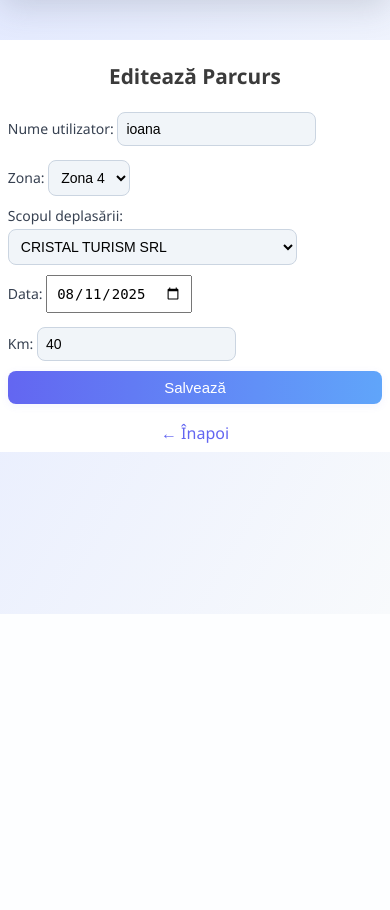
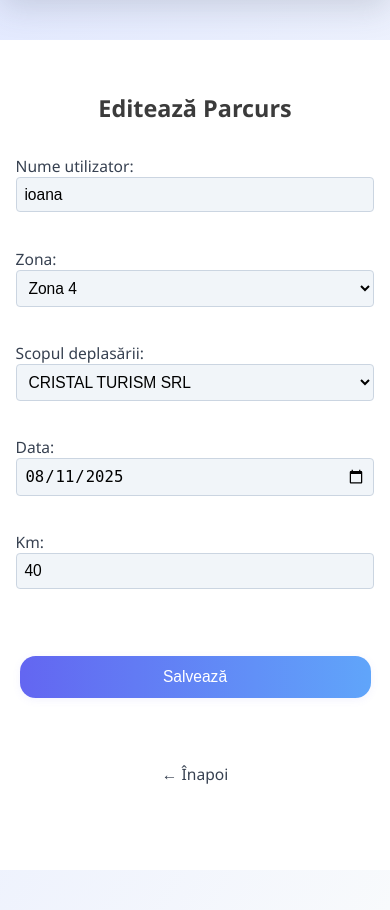
Before and after one commit to ioanadicu/FoaieParcurs, a Flask app: page /edit/3 in a window 390 px wide. Shown: the part 230-1140 px from the top of the page. Before the commit the page ends 844 px from the top, so only its background shows below. Run offline with Flask 3, Linux system fonts and the light colour scheme; a user stored in the database is signed in; data comes from the database, SQL or seed files in the repository; both versions use the stored data as it was after the commit.

Commit message:
feat: enhance edit page UI for phone use

```diff
--- a/app.py
+++ b/app.py
@@ -282,4 +282,4 @@ def reset_password(token):
     return render_template('reset.html', email=email)
 
 if __name__ == '__main__':
-    app.run(debug=False, host='0.0.0.0')
+    app.run(debug=True, host='0.0.0.0')
--- a/templates/edit.html
+++ b/templates/edit.html
@@ -29,11 +29,20 @@
             gap: 16px;
             margin-bottom: 18px;
         }
+        .form-row {
+            display: flex;
+            flex-direction: column;
+            width: 100%;
+            gap: 0;
+            margin-bottom: 0;
+        }
         label {
             font-size: 15px;
             color: #374151;
+            width: 100%;
+            margin-bottom: 0;
         }
-        input[type="text"], input[type="number"], select {
+        input[type="text"], input[type="number"], select, input[type="date"] {
             padding: 8px 12px;
             border: 1px solid #cbd5e1;
             border-radius: 8px;
@@ -41,8 +50,11 @@
             margin-top: 4px;
             background: #f1f5f9;
             transition: border 0.2s;
+            width: 100%;
+            box-sizing: border-box;
+            margin-bottom: 0;
         }
-        input[type="text"]:focus, input[type="number"]:focus, select:focus {
+        input[type="text"]:focus, input[type="number"]:focus, select:focus, input[type="date"]:focus {
             border: 1.5px solid #6366f1;
             outline: none;
         }
@@ -57,9 +69,38 @@
             cursor: pointer;
             box-shadow: 0 2px 8px rgba(99,102,241,0.08);
             transition: background 0.2s;
+            min-width: 140px;
+            display: inline-block;
+            margin-top: 16px;
         }
         button[type="submit"]:hover {
             background: linear-gradient(90deg, #4338ca 0%, #2563eb 100%);
+        }
+        .back-btn-wrapper {
+            width: 100%;
+            display: flex;
+            justify-content: center;
+            margin-top: 8px;
+        }
+        .back-btn {
+            display: inline-block;
+            min-width: unset;
+            font-size: 16px;
+            padding: 0;
+            border-radius: 0;
+            background: none;
+            color: #374151;
+            text-align: center;
+            font-weight: 500;
+            box-shadow: none;
+            transition: color 0.2s;
+            border: none;
+            text-decoration: none;
+            margin-bottom: 8px;
+        }
+        .back-btn:hover {
+            color: #6366f1;
+            background: none;
         }
         a {
             color: #6366f1;
@@ -73,29 +114,59 @@
         a:hover {
             color: #2563eb;
         }
-        @media (max-width: 600px) {
+        @media (max-width: 1000px) {
             .container {
                 max-width: 100vw;
-                padding: 8px 2vw;
+                padding: 36px 4vw;
                 border-radius: 0;
                 box-shadow: none;
+                margin-left: auto;
+                margin-right: auto;
+            }
+            form {
+                display: flex;
+                flex-direction: column;
+                width: 100%;
+                gap: 16px;
+            }
+            .form-row {
+                display: flex;
+                flex-direction: column;
+                width: 100%;
+                gap: 0;
+                margin-bottom: 3vw;
+            }
+            label {
+                width: 100%;
+                font-size: 4vw;
+                margin-bottom: 1vw;
+            }
+            input[type="text"], input[type="number"], select, input[type="date"] {
+                width: 100%;
+                box-sizing: border-box;
+                margin: 0 0 1vw 0;
+                font-size: 4vw;
+                padding: 2vw 2vw;
+                border-radius: 1vw;
+            }
+            button[type="submit"] {
+                font-size: 4vw;
+                padding: 3vw 3vw;
+                min-width: 90vw;
+                border-radius: 4vw;
+                margin-bottom: 8vw;
             }
             h1 {
-                font-size: 1.3em;
+                font-size: 6vw;
+                margin-bottom: 8vw;
             }
-            form {
-                gap: 10px;
-            }
-            label {
-                font-size: 14px;
-            }
-            input[type="text"], input[type="number"], select, input[type="date"] {
-                font-size: 14px;
-                padding: 8px 8px;
-            }
-            button[type="submit"] {
-                font-size: 15px;
-                padding: 8px 10px;
+            .back-btn {
+                font-size: 4vw;
+                color: #374151;
+                margin-bottom: 8vw;
+                padding: 0;
+                background: none;
+                border-radius: 0;
             }
         }
     </style>
@@ -106,10 +177,13 @@
         <h1>Editează Parcurs</h1>
         <form method="post">
             {% if is_admin %}
+            <div class="form-row">
             <label>Nume utilizator:
                 <input type="text" name="username" value="{{ row[1] }}" required>
             </label>
+            </div>
             {% endif %}
+            <div class="form-row">
             <label>Zona:
                 <select name="zona" id="zona-select" required>
                     <option value="Zona 2" {% if row[2] == 'Zona 2' %}selected{% endif %}>Zona 2</option>
@@ -122,18 +196,30 @@
                     <option value="Zona 9" {% if row[2] == 'Zona 9' %}selected{% endif %}>Zona 9</option>
                 </select>
             </label>
+            </div>
+            <div class="form-row">
             <label>Scopul deplasării:
                 <select name="scop" id="scop-select" required>
                     <option value="">Selectează scopul</option>
                 </select>
             </label>
+            </div>
+            <div class="form-row">
             <label>Data:
                 <input type="date" name="data" value="{{ row[5] }}">
             </label>
+            </div>
+            <div class="form-row">
             <label>Km:
                 <input type="number" name="km" value="{{ row[4] }}" required>
             </label>
-            <button type="submit">Salvează</button>
+            </div>
+            <div style="width: 100%; display: flex; justify-content: center; margin-top: 16px;">
+                <button type="submit">Salvează</button>
+            </div>
+            <div class="back-btn-wrapper">
+                <a href="/" class="back-btn">&larr; Înapoi</a>
+            </div>
         </form>
         <script>
         let clientiPeZona = {};
@@ -174,7 +260,6 @@
         document.getElementById('zona-select').addEventListener('change', updateScopuri);
         window.onload = updateScopuri;
         </script>
-        <a href="/">&larr; Înapoi</a>
     </div>
 </body>
 </html>
```
Also changed, not shown: parcurs.db, 1 other file.
